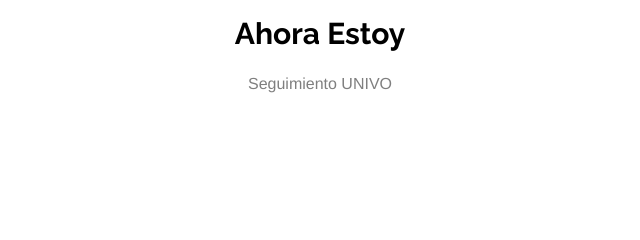
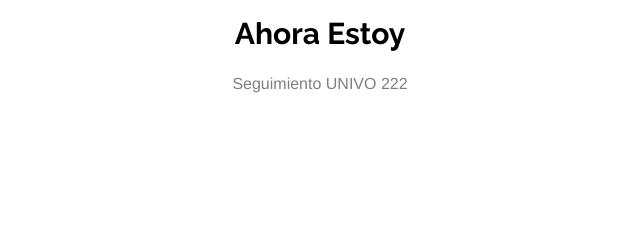
Before and after one commit to edwin20100/gmaps20100, a website: page ubicame.html in a window 1280 px wide. Shown: the part 175-415 px from the top of the page, 320-960 px from the left. Drawn offline with Linux system fonts and the light colour scheme; some packages are replaced by stand-ins of ours; a script that the page names is missing; files whose address does not match are found by name.

Commit message:
Update ubicame.html

```diff
--- a/ubicame.html
+++ b/ubicame.html
@@ -75,7 +75,7 @@
 			<div class="row">
 				<div class="col-md-6 col-md-offset-3 text-center fh5co-heading animate-box">
 					<h2>Ahora Estoy</h2>
-					<p>Seguimiento UNIVO </p>
+					<p>Seguimiento UNIVO 222 </p>
 				</div>
 			</div>
 			<div class="row">
```
